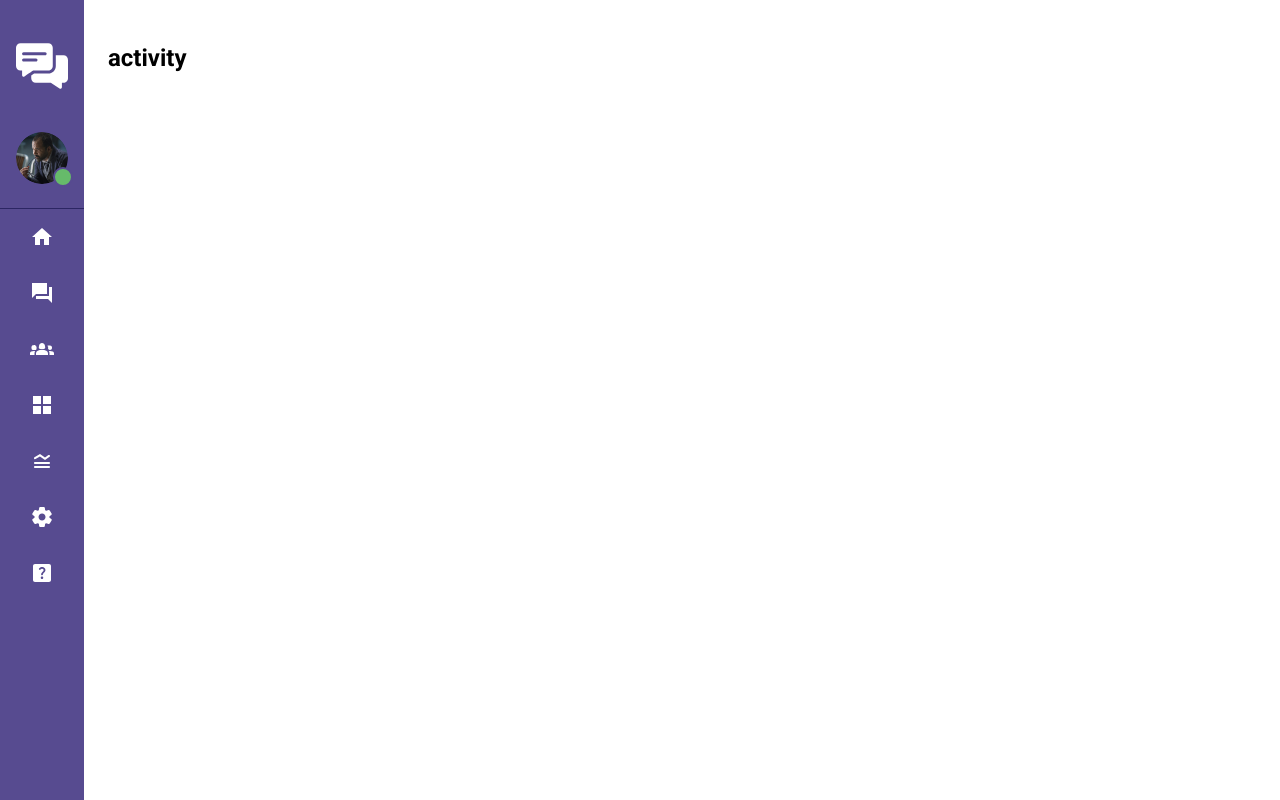
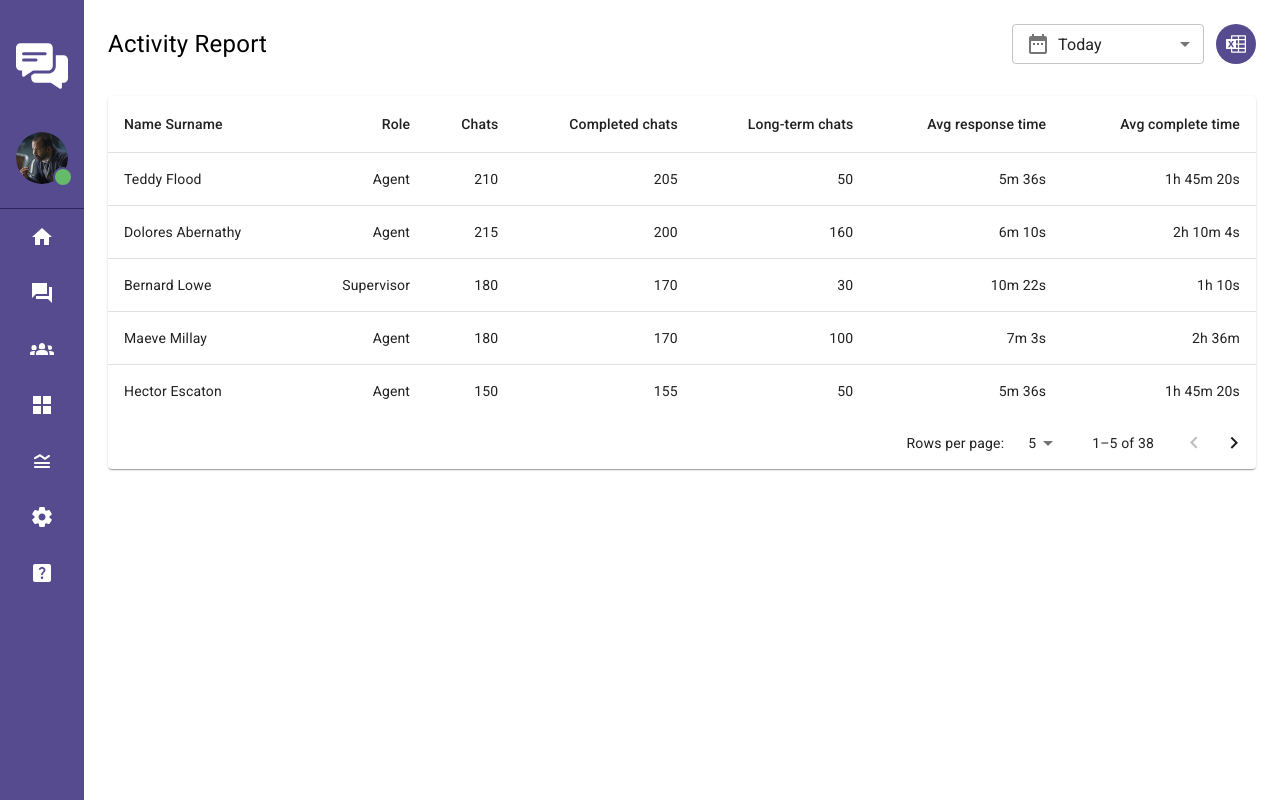
Before and after one commit to elchin-jafar/omnio, a React (Vite) app: page /statics/activity in a window 1280 px wide. Built offline with nearby package versions, Linux system fonts and the light colour scheme; sample sign-in values are in the browser's storage.

Commit message:
add activity report page

```diff
--- a/src/App.jsx
+++ b/src/App.jsx
@@ -36,6 +36,7 @@ import AnalyticsLayout, {
   loader as analyticsLoader,
 } from './layouts/AnalyticsLayout';
 import Overview from './pages/Analytics/Overview/Overview';
+import ActivityReport from './pages/Analytics/ActivityReport/ActivityReport';
 
 function App() {
   const router = createBrowserRouter([
@@ -120,7 +121,7 @@ function App() {
             },
             {
               path: 'activity',
-              element: <h2>activity</h2>,
+              element: <ActivityReport />,
             },
             {
               path: 'mbox',
--- /dev/null
+++ b/src/pages/Analytics/ActivityReport/ActivityReport.jsx
@@ -0,0 +1,152 @@
+import React, { useState } from 'react';
+import AnalyticsHeader from '../../../components/Analytics/AnalyticsHeader';
+
+import Table from '@mui/material/Table';
+import TableBody from '@mui/material/TableBody';
+import TableCell from '@mui/material/TableCell';
+import TableContainer from '@mui/material/TableContainer';
+import TableHead from '@mui/material/TableHead';
+import TableRow from '@mui/material/TableRow';
+import TablePagination from '@mui/material/TablePagination';
+import Paper from '@mui/material/Paper';
+
+function createData(
+  name,
+  role,
+  chats,
+  completedChats,
+  longTermChats,
+  avgResponseTime,
+  avgCompleteTime
+) {
+  return {
+    name,
+    role,
+    chats,
+    completedChats,
+    longTermChats,
+    avgResponseTime,
+    avgCompleteTime,
+  };
+}
+
+const rows = [
+  createData('Teddy Flood', 'Agent', 210, 205, 50, '5m 36s', '1h 45m 20s'),
+  createData(
+    'Dolores Abernathy',
+    'Agent',
+    215,
+    200,
+    160,
+    '6m 10s',
+    '2h 10m 4s'
+  ),
+  createData('Bernard Lowe', 'Supervisor', 180, 170, 30, '10m 22s', '1h 10s'),
+  createData('Maeve Millay', 'Agent', 180, 170, 100, '7m 3s', '2h 36m'),
+  createData('Hector Escaton', 'Agent', 150, 155, 50, '5m 36s', '1h 45m 20s'),
+  createData('Vector Escaton', 'Agent', 150, 155, 50, '5m 36s', '1h 45m 20s'),
+  createData('Gector Escaton', 'Agent', 150, 155, 50, '5m 36s', '1h 45m 20s'),
+  createData('Mector Escaton', 'Agent', 150, 155, 50, '5m 36s', '1h 45m 20s'),
+  createData('Zector Escaton', 'Agent', 150, 155, 50, '5m 36s', '1h 45m 20s'),
+  createData('Qector Escaton', 'Agent', 150, 155, 50, '5m 36s', '1h 45m 20s'),
+  createData('Aector Escaton', 'Agent', 150, 155, 50, '5m 36s', '1h 45m 20s'),
+  createData('Sector Escaton', 'Agent', 150, 155, 50, '5m 36s', '1h 45m 20s'),
+  createData('Pector Escaton', 'Agent', 150, 155, 50, '5m 36s', '1h 45m 20s'),
+  createData('Uector Escaton', 'Agent', 150, 155, 50, '5m 36s', '1h 45m 20s'),
+  createData('Tector Escaton', 'Agent', 150, 155, 50, '5m 36s', '1h 45m 20s'),
+  createData('Rector Escaton', 'Agent', 150, 155, 50, '5m 36s', '1h 45m 20s'),
+  createData('Wector Escaton', 'Agent', 150, 155, 50, '5m 36s', '1h 45m 20s'),
+  createData('Bector Escaton', 'Agent', 150, 155, 50, '5m 36s', '1h 45m 20s'),
+  createData('Nector Escaton', 'Agent', 150, 155, 50, '5m 36s', '1h 45m 20s'),
+  createData('Mector Escaton', 'Agent', 150, 155, 50, '5m 36s', '1h 45m 20s'),
+  createData('Cector Escaton', 'Agent', 150, 155, 50, '5m 36s', '1h 45m 20s'),
+  createData('Xector Escaton', 'Agent', 150, 155, 50, '5m 36s', '1h 45m 20s'),
+  createData('Dector Escaton', 'Agent', 150, 155, 50, '5m 36s', '1h 45m 20s'),
+  createData('Fector Escaton', 'Agent', 150, 155, 50, '5m 36s', '1h 45m 20s'),
+  createData('Jector Escaton', 'Agent', 150, 155, 50, '5m 36s', '1h 45m 20s'),
+  createData('Kector Escaton', 'Agent', 150, 155, 50, '5m 36s', '1h 45m 20s'),
+  createData('Lector Escaton', 'Agent', 150, 155, 50, '5m 36s', '1h 45m 20s'),
+  createData('Kektor Escaton', 'Agent', 150, 155, 50, '5m 36s', '1h 45m 20s'),
+  createData('Hector Esxaton', 'Agent', 150, 155, 50, '5m 36s', '1h 45m 20s'),
+  createData('Hector Esbaton', 'Agent', 150, 155, 50, '5m 36s', '1h 45m 20s'),
+  createData('Hector Esqaton', 'Agent', 150, 155, 50, '5m 36s', '1h 45m 20s'),
+  createData('Hector Eslaton', 'Agent', 150, 155, 50, '5m 36s', '1h 45m 20s'),
+  createData('Hector Eswaton', 'Agent', 150, 155, 50, '5m 36s', '1h 45m 20s'),
+  createData('Hector Essaton', 'Agent', 150, 155, 50, '5m 36s', '1h 45m 20s'),
+  createData('Hector Esoaton', 'Agent', 150, 155, 50, '5m 36s', '1h 45m 20s'),
+  createData('Hector Espaton', 'Agent', 150, 155, 50, '5m 36s', '1h 45m 20s'),
+  createData('Hector Esuaton', 'Agent', 150, 155, 50, '5m 36s', '1h 45m 20s'),
+  createData('Hector Esiaton', 'Agent', 150, 155, 50, '5m 36s', '1h 45m 20s'),
+];
+
+function BasicTable() {
+  const [page, setPage] = useState(0);
+  const [rowsPerPage, setRowsPerPage] = useState(5);
+  const handleChangePage = (event, newPage) => {
+    setPage(newPage);
+  };
+
+  const handleChangeRowsPerPage = (event) => {
+    console.log('event.target.value', event.target.value);
+    setRowsPerPage(parseInt(event.target.value, 10));
+    setPage(0);
+  };
+  return (
+    <TableContainer component={Paper}>
+      <Table sx={{ minWidth: 650 }} aria-label="simple table">
+        <TableHead>
+          <TableRow>
+            <TableCell>Name Surname</TableCell>
+            <TableCell align="right">Role</TableCell>
+            <TableCell align="right">Chats</TableCell>
+            <TableCell align="right">Completed chats</TableCell>
+            <TableCell align="right">Long-term chats</TableCell>
+            <TableCell align="right">Avg response time</TableCell>
+            <TableCell align="right">Avg complete time</TableCell>
+          </TableRow>
+        </TableHead>
+        <TableBody>
+          {(rowsPerPage > 0
+            ? rows.slice(page * rowsPerPage, page * rowsPerPage + rowsPerPage)
+            : rows
+          ).map((row) => (
+            <TableRow
+              key={row.name}
+              sx={{ '&:last-child td, &:last-child th': { border: 0 } }}
+            >
+              <TableCell component="th" scope="row">
+                {row.name}
+              </TableCell>
+              <TableCell align="right">{row.role}</TableCell>
+              <TableCell align="right">{row.chats}</TableCell>
+              <TableCell align="right">{row.completedChats}</TableCell>
+              <TableCell align="right">{row.longTermChats}</TableCell>
+              <TableCell align="right">{row.avgResponseTime}</TableCell>
+              <TableCell align="right">{row.avgCompleteTime}</TableCell>
+            </TableRow>
+          ))}
+        </TableBody>
+      </Table>
+      <TablePagination
+        rowsPerPageOptions={[5, 10, 25]}
+        component="div"
+        count={rows.length}
+        rowsPerPage={rowsPerPage}
+        page={page}
+        onPageChange={handleChangePage}
+        onRowsPerPageChange={handleChangeRowsPerPage}
+      />
+    </TableContainer>
+  );
+}
+
+function ActivityReport() {
+  return (
+    <>
+      <AnalyticsHeader title="Activity report" onChange={() => null} />
+      <BasicTable />
+    </>
+  );
+}
+
+export default ActivityReport;
```
